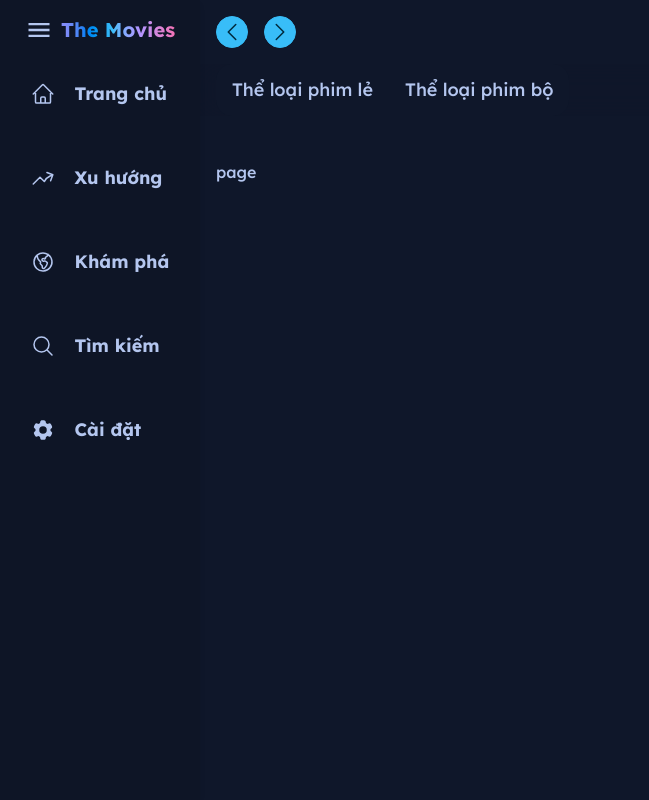
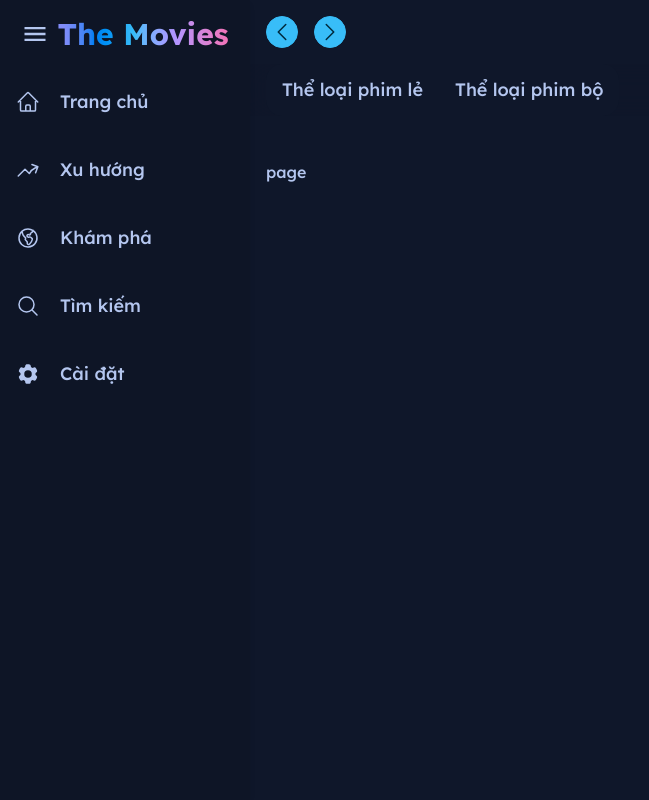
Before and after one commit to hai0z/next-app-movie, a Next.js app: page /genres/tv-show in a window 1280 px wide. Shown: the top 800 px of the page, without its empty margins (0-649 px from the left). Built offline with nearby package versions, Linux system fonts and the light colour scheme.

Commit message:
hết cứu

```diff
--- a/app/(store)/store.ts
+++ b/app/(store)/store.ts
@@ -16,7 +16,7 @@ const useStore = create<Store>((set) => ({
     videoId: "",
     theme: "",
     currentSlideIndex: 0,
-    mediaType: "compact",
+    mediaType: "grid",
     expandedSideBar: true,
     setVideoId: (param) => set({ videoId: param }),
     setTheme: (param) => set({ theme: param }),
--- a/app/PageWraper.tsx
+++ b/app/PageWraper.tsx
@@ -15,7 +15,12 @@ function PageWraper({ children }: { children: React.ReactNode }) {
 
     return (
         <AppProvider>
-            <div className="flex flex-row w-full">
+            <motion.div
+                className="flex flex-row w-full"
+                initial={{ opacity: 0 }}
+                animate={{ opacity: 1 }}
+                transition={{ duration: 2.5 }}
+            >
                 <div>
                     <Sidebar />
                     <MobileTab />
@@ -24,17 +29,16 @@ function PageWraper({ children }: { children: React.ReactNode }) {
                     className="flex flex-col w-full"
                     style={{
                         paddingLeft:
-                            width > 768 ? (expandedSideBar ? 200 : 80) : 0,
+                            width > 768 ? (expandedSideBar ? 250 : 80) : 0,
                     }}
-                    transition={{ type: "spring" }}
                 >
                     <NextTopLoader showSpinner={true} color="hsl(var(--p))" />
                     <Header />
-                    <motion.div layout transition={{ type: "keyframes" }}>
+                    <motion.div layout transition={{ type: "tween" }}>
                         {children}
                     </motion.div>
                 </motion.div>
-            </div>
+            </motion.div>
         </AppProvider>
     );
 }
--- a/app/components/Header.tsx
+++ b/app/components/Header.tsx
@@ -13,7 +13,6 @@ function Header() {
     const params = useParams();
     const ImagePath = "https://image.tmdb.org/t/p/";
     const [isScroll, setIsScroll] = useState(false);
-    const setTheme = useStore((state) => state.setTheme);
 
     const { width } = useWindowDimensions();
 
@@ -44,7 +43,7 @@ function Header() {
     const expandedSizeBar = useStore((state) => state.expandedSideBar);
     return (
         <div
-            style={{ left: width > 768 ? (expandedSizeBar ? 200 : 80) : 0 }}
+            style={{ left: width > 768 ? (expandedSizeBar ? 250 : 80) : 0 }}
             className={`w-full px-4 ${
                 isScroll && "bg-base-100 backdrop-blur-lg bg-opacity-80"
             } ${
--- a/app/components/MediaList/MediaList.tsx
+++ b/app/components/MediaList/MediaList.tsx
@@ -13,11 +13,11 @@ function MediaList({ movie }: IPageProps) {
         <div className="gap-8 pb-6 md:gap-4 md:pb-8 flex flex-wrap justify-center">
             {movie?.results.map((m, index) => {
                 return mediaType === "list" ? (
-                    <MovieCard2 m={m} index={index} />
+                    <MovieCard2 m={m} index={index} key={m.id} />
                 ) : mediaType == "compact" ? (
-                    <MovieCard3 m={m} index={index} />
+                    <MovieCard3 m={m} index={index} key={m.id} />
                 ) : (
-                    <MovieCard1 m={m} />
+                    <MovieCard1 m={m} key={m.id} />
                 );
             })}
         </div>
--- a/app/components/Sidebar.tsx
+++ b/app/components/Sidebar.tsx
@@ -1,6 +1,5 @@
 "use client";
 import React, { useState } from "react";
-import Image from "next/image";
 import { HomeIcon } from "@heroicons/react/24/outline";
 import Link from "next/link";
 import { motion } from "framer-motion";
@@ -13,10 +12,16 @@ function Sidebar() {
 
     return (
         <motion.div
-            style={{ width: expandedSizeBar ? 200 : 80 }}
-            className="h-screen md:bg-base-200 shadow-md fixed top-0 md:left-0 -left-96 flex flex-col space-y-4 z-30 duration-500 transition-all items-center py-2"
+            initial={{ opacity: 0 }}
+            animate={{ opacity: 1 }}
+            exit={{ opacity: 0 }}
+            style={{
+                width: expandedSizeBar ? 250 : 80,
+                alignItems: expandedSizeBar ? "start" : "center",
+            }}
+            className="h-screen md:bg-base-200 shadow-md fixed top-0 md:left-0 -left-96 flex flex-col space-y-4 z-30 duration-500 transition-all py-2"
         >
-            <div className="flex py-2">
+            <div className="flex py-2 w-full justify-center">
                 <button onClick={() => setExpandedSideBar(expandedSizeBar)}>
                     <svg
                         className="swap-off fill-current"
@@ -29,10 +34,10 @@ function Sidebar() {
                     </svg>
                 </button>
                 {expandedSizeBar && (
-                    <Link href={"/"} className="flex items-center">
+                    <Link href={"/"}>
                         {expandedSizeBar && (
                             <motion.p
-                                className="text-gradient text-xl font-bold ml-2"
+                                className="text-gradient text-3xl font-extrabold ml-2"
                                 initial={{ opacity: 0 }}
                                 animate={{ opacity: 1 }}
                                 exit={{ opacity: 0 }}
@@ -49,7 +54,10 @@ function Sidebar() {
                 )}
             </div>
 
-            <ul className="menu space-y-8 menu-md">
+            <ul
+                className="menu space-y-4"
+                style={{ width: expandedSizeBar ? "100%" : "auto" }}
+            >
                 <li
                     className="space-y-4 icon tooltip tooltip-right"
                     data-tip="Trang chủ"
@@ -61,7 +69,7 @@ function Sidebar() {
                         <HomeIcon className="w-6 h-6" />
                         {expandedSizeBar && (
                             <motion.p
-                                className="font-bold ml-2 text-lg"
+                                className="font-normal ml-2 text-lg"
                                 initial={{ opacity: 0 }}
                                 animate={{ opacity: 1 }}
                                 exit={{ opacity: 0 }}
@@ -76,7 +84,7 @@ function Sidebar() {
                     </Link>
                 </li>
                 <li
-                    className="space-y-4 icon tooltip tooltip-right w-full"
+                    className="space-y-4 icon tooltip tooltip-right"
                     data-tip="Xu hướng"
                 >
                     <Link
@@ -99,7 +107,7 @@ function Sidebar() {
                         </svg>
                         {expandedSizeBar && (
                             <motion.p
-                                className="font-bold ml-2  text-lg"
+                                className="font-normal ml-2  text-lg"
                                 initial={{ opacity: 0 }}
                                 animate={{ opacity: 1 }}
                                 exit={{ opacity: 0 }}
@@ -115,7 +123,7 @@ function Sidebar() {
                     </Link>
                 </li>
                 <li
-                    className="space-y-4 icon tooltip tooltip-right w-full"
+                    className="space-y-4 icon tooltip tooltip-right"
                     data-tip="Khám phá"
                 >
                     <Link
@@ -138,7 +146,7 @@ function Sidebar() {
                         </svg>
                         {expandedSizeBar && (
                             <motion.p
-                                className="font-bold ml-2  text-lg"
+                                className="font-normal ml-2  text-lg"
                                 initial={{ opacity: 0 }}
                                 animate={{ opacity: 1 }}
                                 exit={{ opacity: 0 }}
@@ -154,7 +162,7 @@ function Sidebar() {
                     </Link>
                 </li>
                 <li
-                    className="space-y-4 icon tooltip tooltip-right w-full"
+                    className="space-y-4 icon tooltip tooltip-right"
                     data-tip="Tìm kiếm"
                 >
                     <Link
@@ -177,7 +185,7 @@ function Sidebar() {
                         </svg>
                         {expandedSizeBar && (
                             <motion.p
-                                className="font-bold ml-2  text-lg"
+                                className="font-normal ml-2  text-lg"
                                 initial={{ opacity: 0 }}
                                 animate={{ opacity: 1 }}
                                 exit={{ opacity: 0 }}
@@ -192,7 +200,7 @@ function Sidebar() {
                         )}
                     </Link>
                 </li>
-                <li className="tooltip tooltip-right w-full" data-tip="Cài đặt">
+                <li className="tooltip tooltip-right" data-tip="Cài đặt">
                     <Link
                         href={"/setting"}
                         className={`${pathname === "/setting" && "active"}`}
@@ -211,7 +219,7 @@ function Sidebar() {
                         </svg>
                         {expandedSizeBar && (
                             <motion.p
-                                className="font-bold ml-2  text-lg"
+                                className="font-normal ml-2  text-lg"
                                 initial={{ opacity: 0 }}
                                 animate={{ opacity: 1 }}
                                 exit={{ opacity: 0 }}
--- a/app/trending/layout.tsx
+++ b/app/trending/layout.tsx
@@ -15,6 +15,7 @@ function Page({ children }: PageProps) {
             <div className="z-20 w-full px-4 bg-base-100 backdrop-blur-lg bg-opacity-80 flex justify-between  border-b border-secondary/10 sticky top-16">
                 <div className="flex py-4 gap-8">
                     <Link
+                        scroll={false}
                         href={"/trending/today"}
                         className="text-sm md:text-lg font-semibold relative flex flex-col items-center"
                     >
@@ -28,6 +29,7 @@ function Page({ children }: PageProps) {
                         )}
                     </Link>
                     <Link
+                        scroll={false}
                         href={"/trending/week"}
                         className="text-sm md:text-lg font-semibold relative flex flex-col items-center"
                     >
--- a/context/AppProvider.tsx
+++ b/context/AppProvider.tsx
@@ -19,7 +19,7 @@ function AppProvider({ children }: IProps) {
                 .getElementById("html")
                 ?.setAttribute("data-theme", currentTheme);
         }
-        setTimeout(() => setLoading(false), 1000);
+        setTimeout(() => setLoading(false), 1200);
     }, [setTheme]);
     return (
         <AppContext.Provider value={{}}>
@@ -27,8 +27,8 @@ function AppProvider({ children }: IProps) {
                 <motion.div
                     initial={{ opacity: 1 }}
                     animate={{ opacity: 0 }}
-                    transition={{ duration: 1 }}
-                    className="h-screen w-full bg-base-300 flex justify-center items-center flex-col"
+                    transition={{ duration: 1.2 }}
+                    className="h-screen w-full flex justify-center items-center flex-col bg-base-300"
                 >
                     <Image
                         src={
--- a/hooks/useWindowDemensions.tsx
+++ b/hooks/useWindowDemensions.tsx
@@ -1,3 +1,4 @@
+import useStore from "@/app/(store)/store";
 import { useState, useEffect } from "react";
 function getWindowDimensions() {
     if (typeof window !== "undefined") {
@@ -31,6 +32,7 @@ function useWindowDimensions() {
         }
         if (typeof window !== "undefined") {
             window.addEventListener("resize", handleResize);
+
             return () => window.removeEventListener("resize", handleResize);
         }
     }, []);
```
Also changed, not shown: app/components/MovieCard.tsx (+10 -18 lines), app/components/Slider.tsx (+8 -11 lines), app/page.tsx (+5 -5 lines), app/setting/page.tsx (+5 -5 lines).
